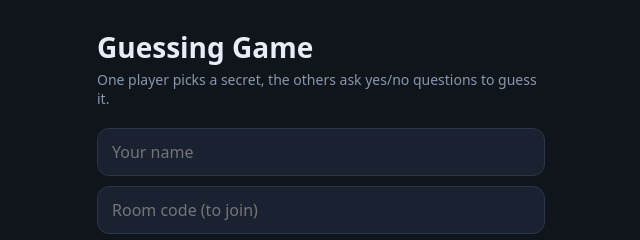
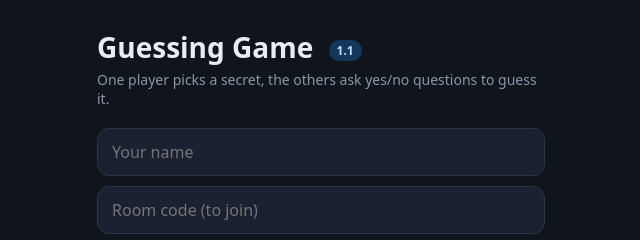
Before and after one commit to RynEEvans/GuessingGame, a website: page public/index.html in a window 1280 px wide. Shown: the top 240 px of the page, 319-959 px from the left. Drawn offline with Linux system fonts and the light colour scheme.

Commit message:
adding version number

```diff
--- a/public/index.html
+++ b/public/index.html
@@ -10,7 +10,7 @@
 <body>
   <main>
     <header class="title">
-      <h1><span id="logoG" title="">G</span>uessing Game</h1>
+      <h1><span id="logoG" title="">G</span>uessing Game <span class="ver">1.1</span></h1>
       <p>One player picks a secret, the others ask yes/no questions to guess it.</p>
     </header>
 
--- a/public/style.css
+++ b/public/style.css
@@ -29,6 +29,17 @@ main {
 }
 
 .title h1 { margin: 8px 0 4px; font-size: 28px; }
+.title .ver {
+  display: inline-block;
+  vertical-align: middle;
+  margin-left: 8px;
+  padding: 2px 8px;
+  font-size: 12px;
+  font-weight: 700;
+  border-radius: 999px;
+  background: #13385c;
+  color: #bfe0ff;
+}
 .title p { margin: 0 0 20px; color: var(--muted); font-size: 14px; }
 
 input, button { font: inherit; }
```
